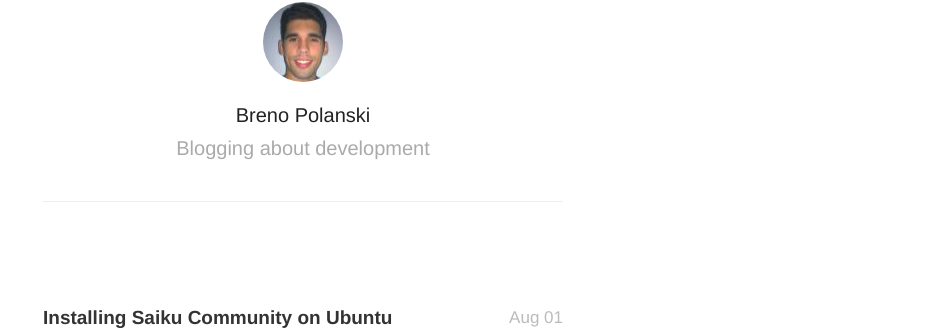
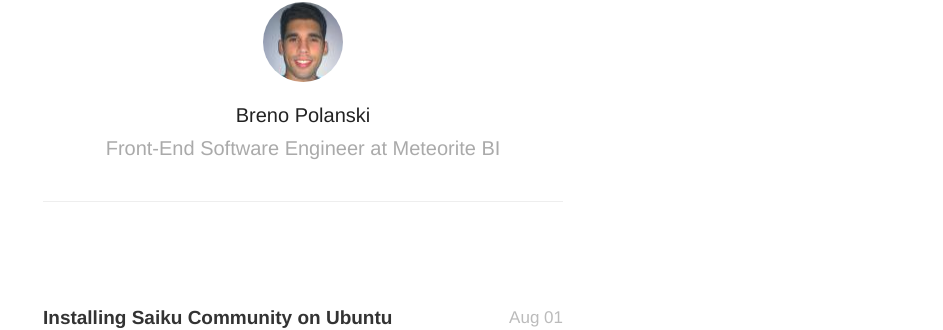
Before and after one commit to brenopolanski/brenopolanski.com, a Jekyll site: the page built from index.html, in a window 1280 px wide. Shown: the part 136-466 px from the top of the page, without its empty margins (337-1280 px from the left). Built offline with Jekyll 4.4.1, drawn with Linux system fonts in a browser that asks for light colours; nearby versions of some CDN libraries; Markdown is read by kramdown in place of the engine named in the settings; the list of posts is cut into pages by our own code.

Commit message:
Update blog description

```diff
--- a/_config.yml
+++ b/_config.yml
@@ -1,5 +1,5 @@
 name: Breno Polanski
-description: Blogging about development
+description: Front-End Software Engineer at Meteorite BI
 meta_description: "Your New Jekyll Site, Blogging about stuffs"
 
 aboutPage: true
```
